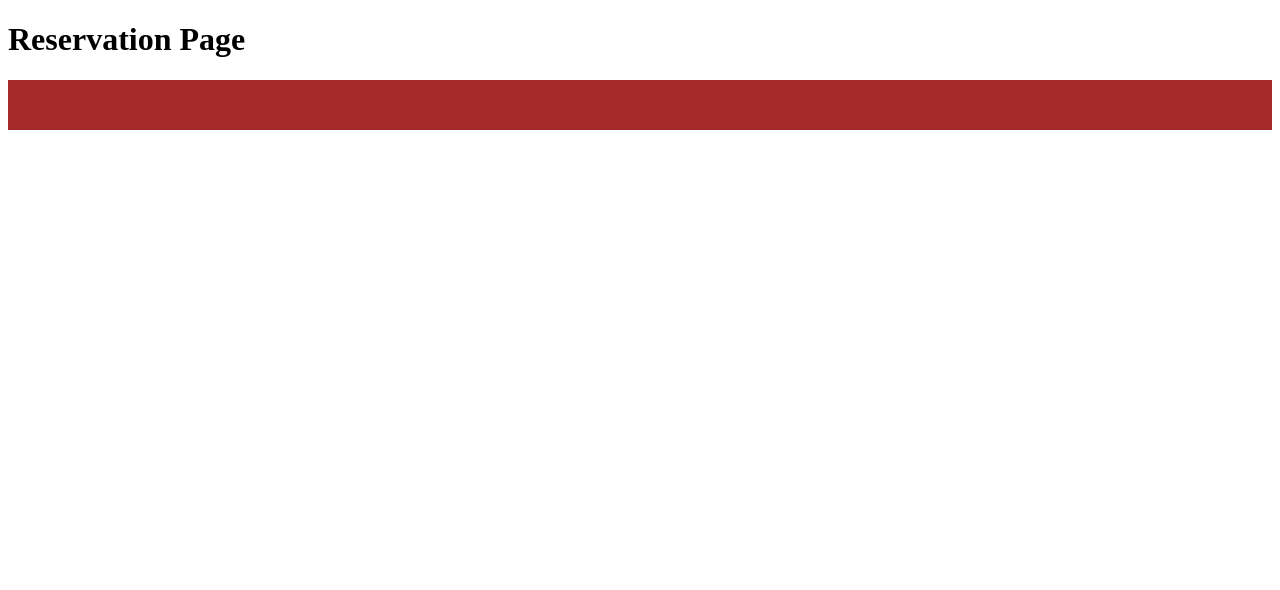
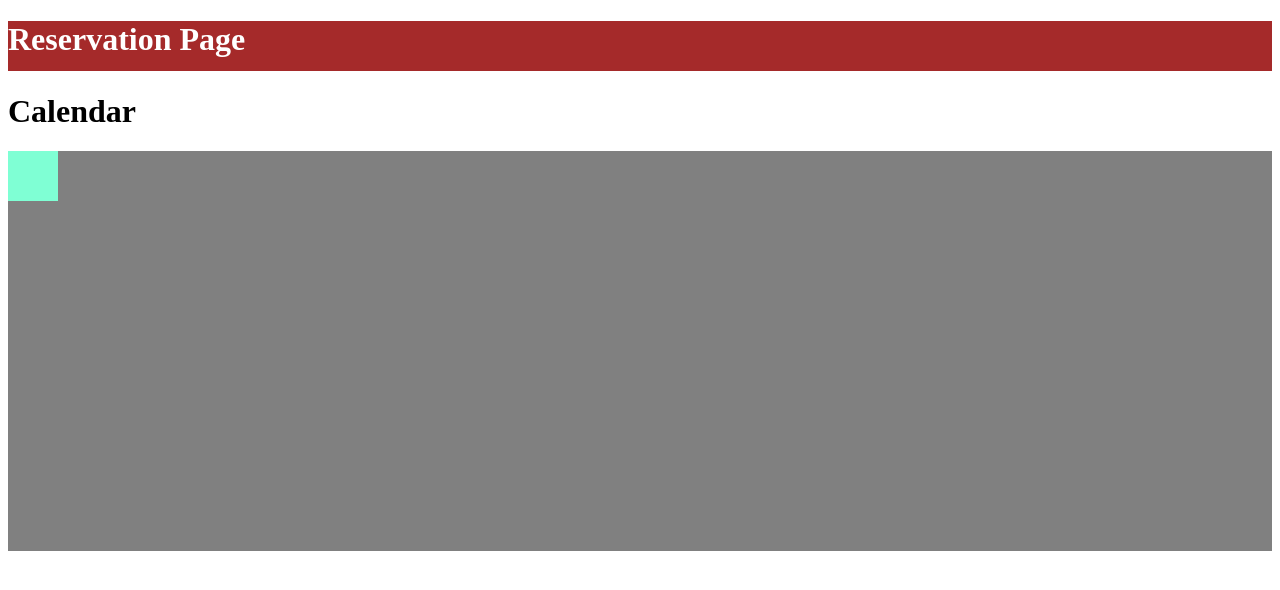
Before and after one commit to CCSWEC/FL2024-BakeryWebsite, a plain HTML site: page pages/reservations.html in a window 1280 px wide. Drawn offline with Linux system fonts and the light colour scheme.

Commit message:
Update reservations.html

```diff
--- a/pages/reservations.html
+++ b/pages/reservations.html
@@ -10,11 +10,26 @@
             width: 100%;
             background-color: brown;
         }
+        .calendar{
+            height: 400px;
+            width: 100%;
+            background-color: gray;
+        }
+        .dateBlock{
+            height: 50px;
+            width: 50px;
+
+            background-color: aquamarine;
+        }
     </style>
+
 
 </head>
 <body>
-    <h1> Reservation Page</h1>
-    <div class = "rectangle"></div>
+    <div class = "rectangle"><h1 style = "color: white;"> Reservation Page</h1></div>
+    <h1> Calendar</h1>
+    <div class = "calendar" style = "left: auto;">
+        <div class = "dateBlock"> </div>
+    </div>
 </body>
 </html>
```
